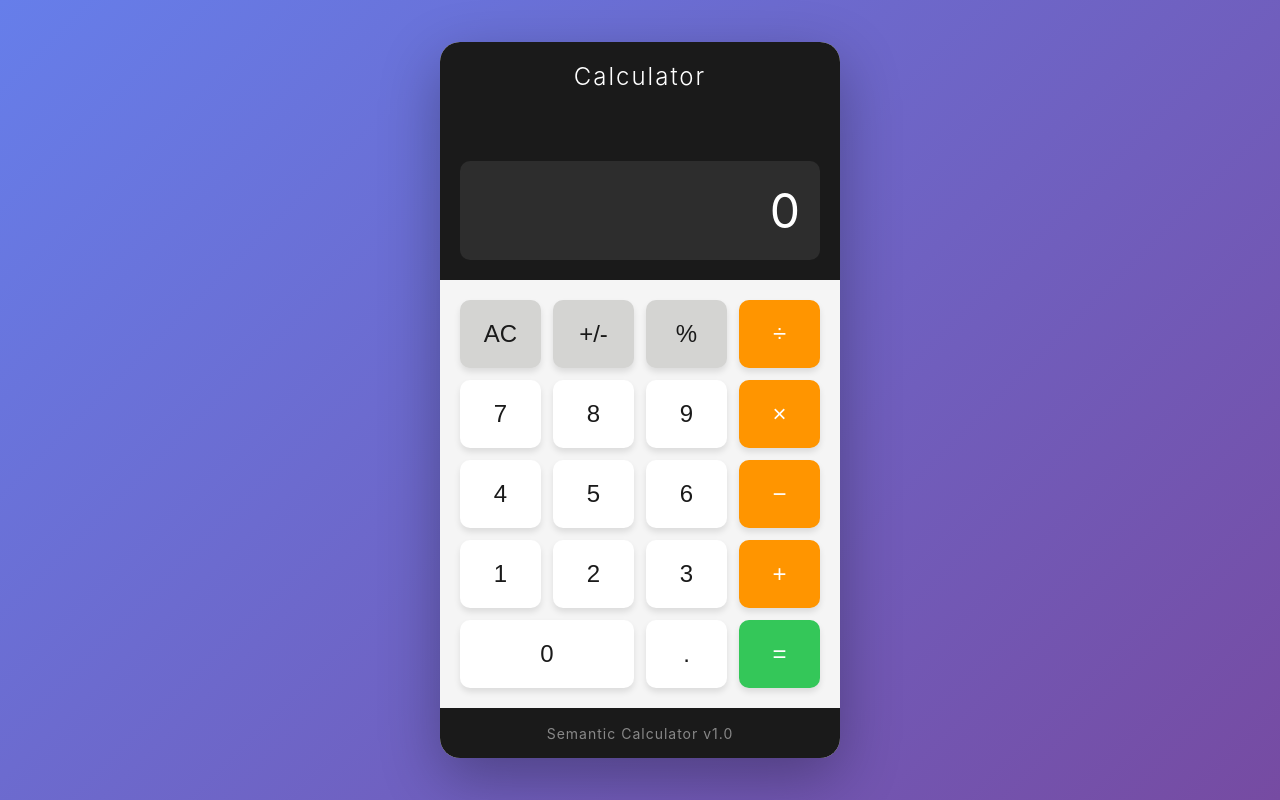
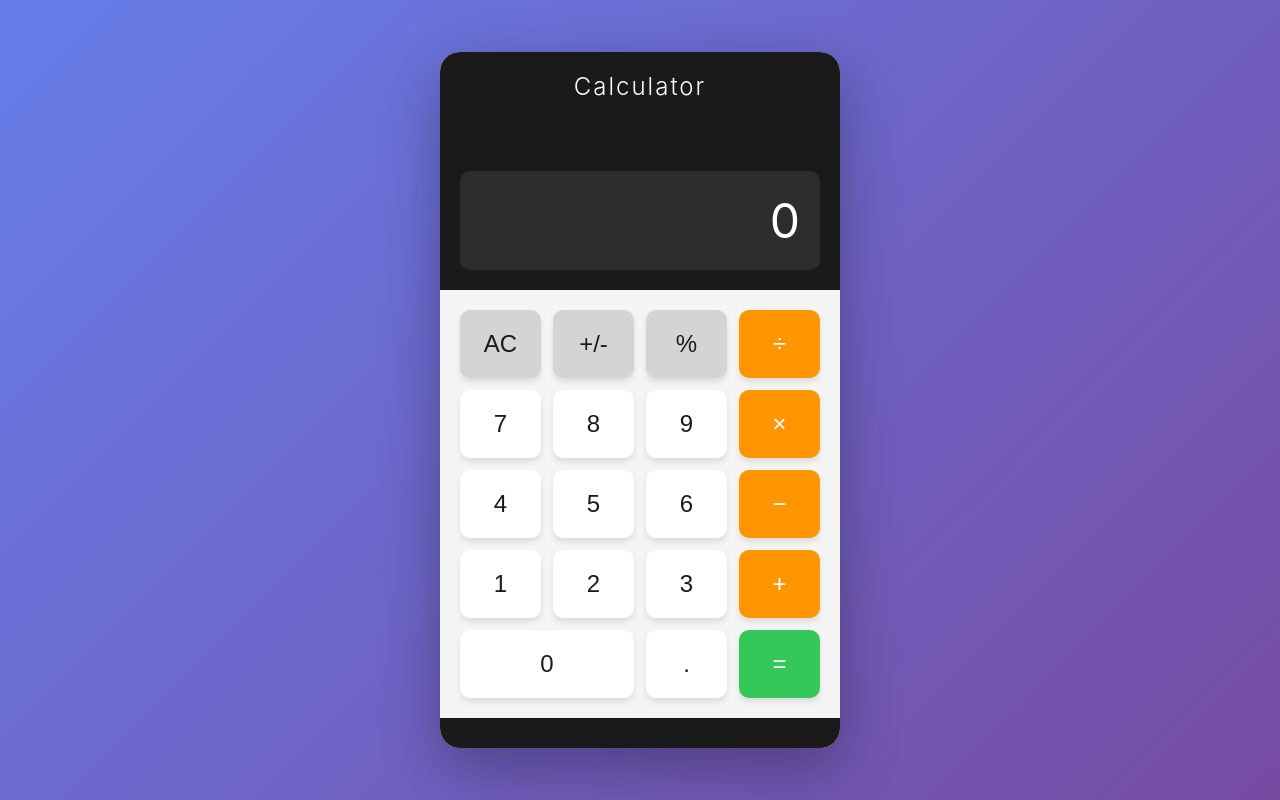
Before and after one commit to ErickChauke/web_calculator, a website with bundled scripts: page src/index.html in a window 1280 px wide. Built offline with nearby package versions, Linux system fonts and the light colour scheme; files whose address does not match are found by name.

Commit message:
better indication

```diff
--- a/src/index.html
+++ b/src/index.html
@@ -47,7 +47,7 @@
             </section>
 
             <footer class="calculator-footer">
-                <small>Semantic Calculator v1.0</small>
+
             </footer>
         </article>
     </main>
```
